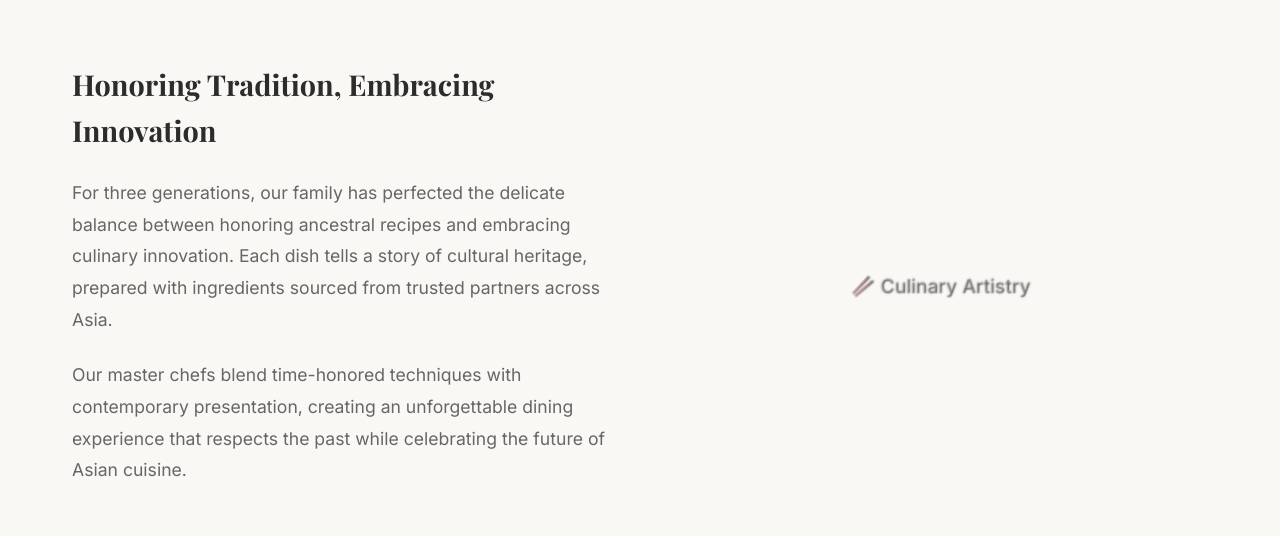
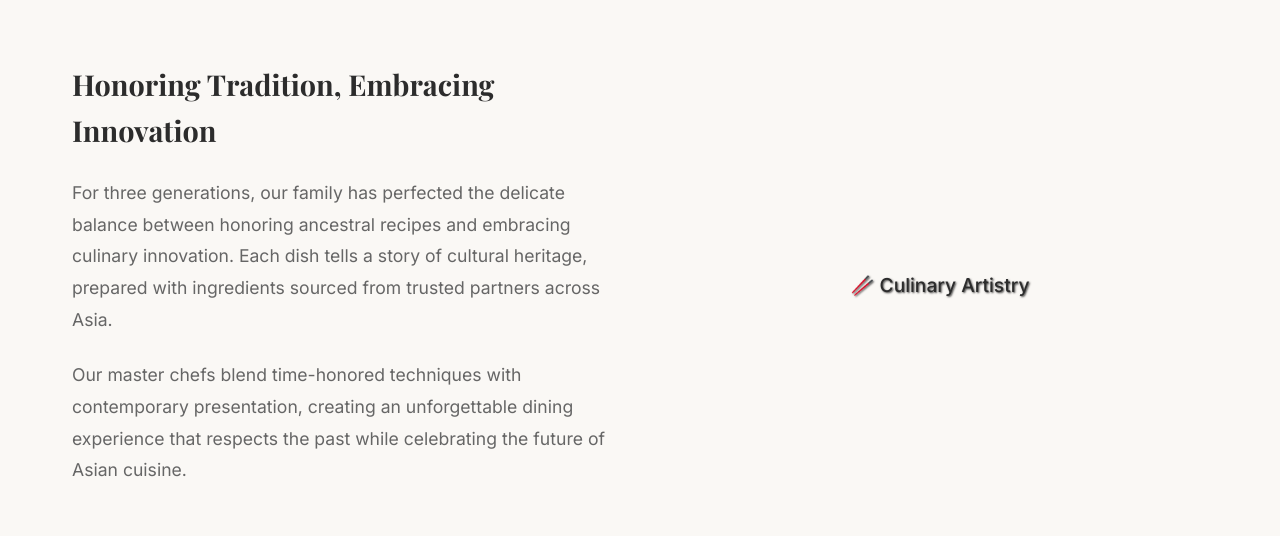
Before and after one commit to TristianMorales/Golden-Lotus-, a plain HTML site: page index.html in a window 1280 px wide. Shown: the part 994-1530 px from the top of the page. Drawn offline with nearby package versions, Linux system fonts and the light colour scheme.

```diff
--- a/index.html
+++ b/index.html
@@ -285,7 +285,6 @@
             display: flex;
             align-items: center;
             justify-content: center;
-            color: rgba(255, 255, 255, 0.219);
             font-size: 1.2rem;
             position: relative;
             overflow: hidden;
```
